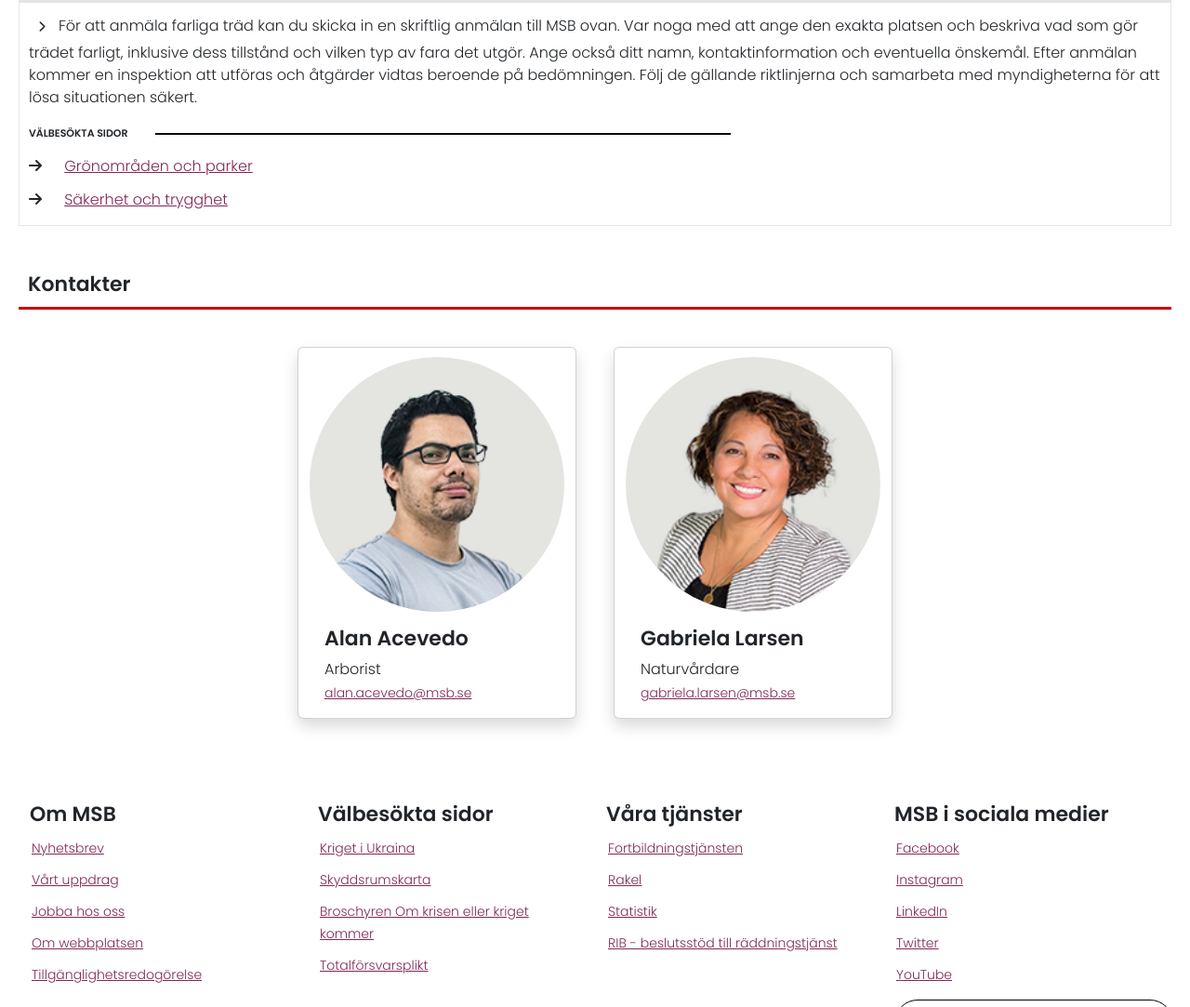
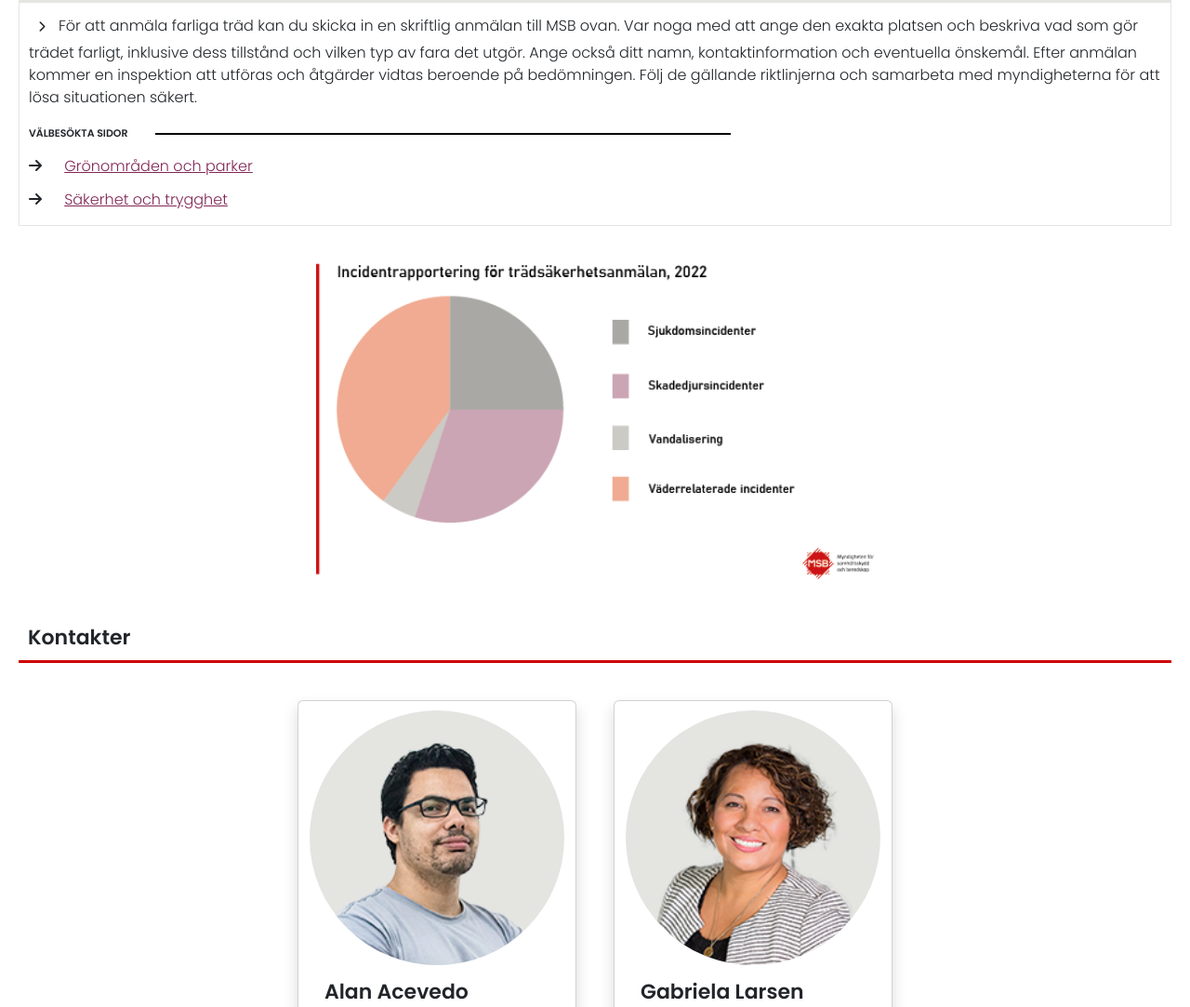
Before and after one commit to eli-ennab/inlamning-grafiska-verktyg-for-granssnittsdesign, a website built with Vite: page index.html in a window 1280 px wide. Shown: the part 1182-2265 px from the top of the page at 93% size. Built offline with nearby package versions, Linux system fonts and the light colour scheme.

Commit message:
new section with a circle diagram made in illustrator

```diff
--- a/index.html
+++ b/index.html
@@ -101,11 +101,15 @@
                 <a href="">Säkerhet och trygghet</a>
             </div>
 
+            <div id="msb-graphics-report">
+                    <img id="msb-circle-diagram" class="image-fluid" src="/circle_diagram.png" alt="Circle Diagram">
+            </div>
+
             <div id="msb-contacts" class="row">
                 <h2 id="contacts-header">Kontakter</h2>
                 <div id="contact-1" class="card col-12 col-md-6 shadow">
                     <div class="msb-contacts-background">
-                        <img class="card-img-top" src="/alan_acevedo_200x200.png" alt="Card image cap">
+                        <img class="card-img-top" src="/alan_acevedo_200x200.png" alt="Alan Acevedo">
                     </div>
                     <div class="card-body">
                         <h2 class="">
@@ -122,7 +126,7 @@
 
                 <div id="contact-2" class="card col-12 col-md-6 shadow">
                     <div class="msb-contacts-background">
-                        <img class="card-img-top" src="/gabriela_larsen_200x200.png" alt="Card image cap">
+                        <img class="card-img-top" src="/gabriela_larsen_200x200.png" alt="Gabriela Larsen">
                     </div>
                     <div class="card-body">
                         <h2 class="">
--- a/scss/_main.scss
+++ b/scss/_main.scss
@@ -63,6 +63,27 @@
         }
 }
 
+/**
+* MSB Diagram Section
+*/
+#msb-graphics-report {
+    display: flex;
+    justify-content: center;
+    margin: 40px 0px 40px 0px;
+
+    #msb-circle-diagram {
+        width: 300px;
+
+        @media screen and (min-width: 768px) {
+            width: 500px;
+        }
+
+        @media screen and (min-width: 1024px) {
+            width: 600px;
+        }
+    }
+}
+
 /*
 * MSB Contacts Section
 */
```
Also changed, not shown: css/style.min.css, public/circle_diagram.png (added).
